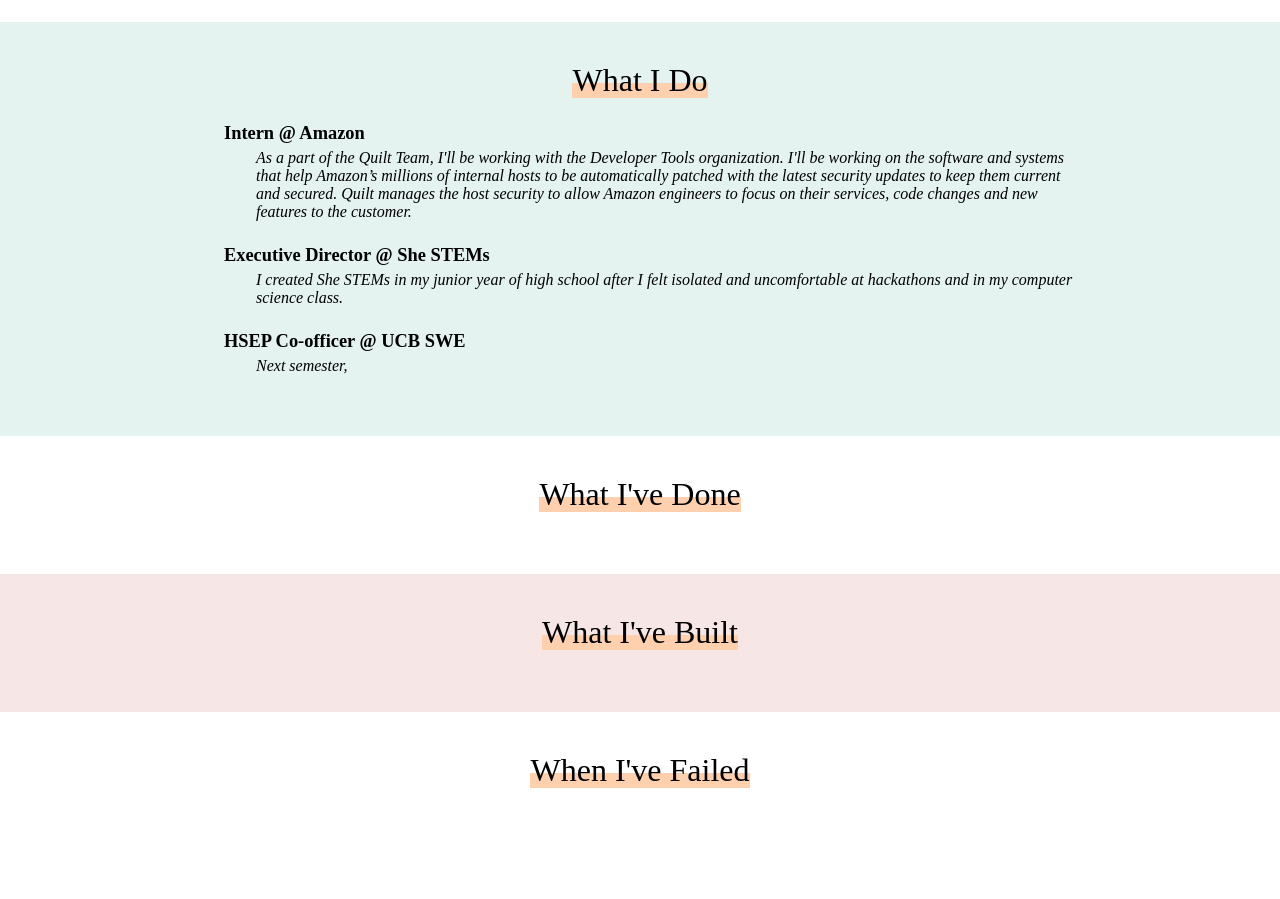
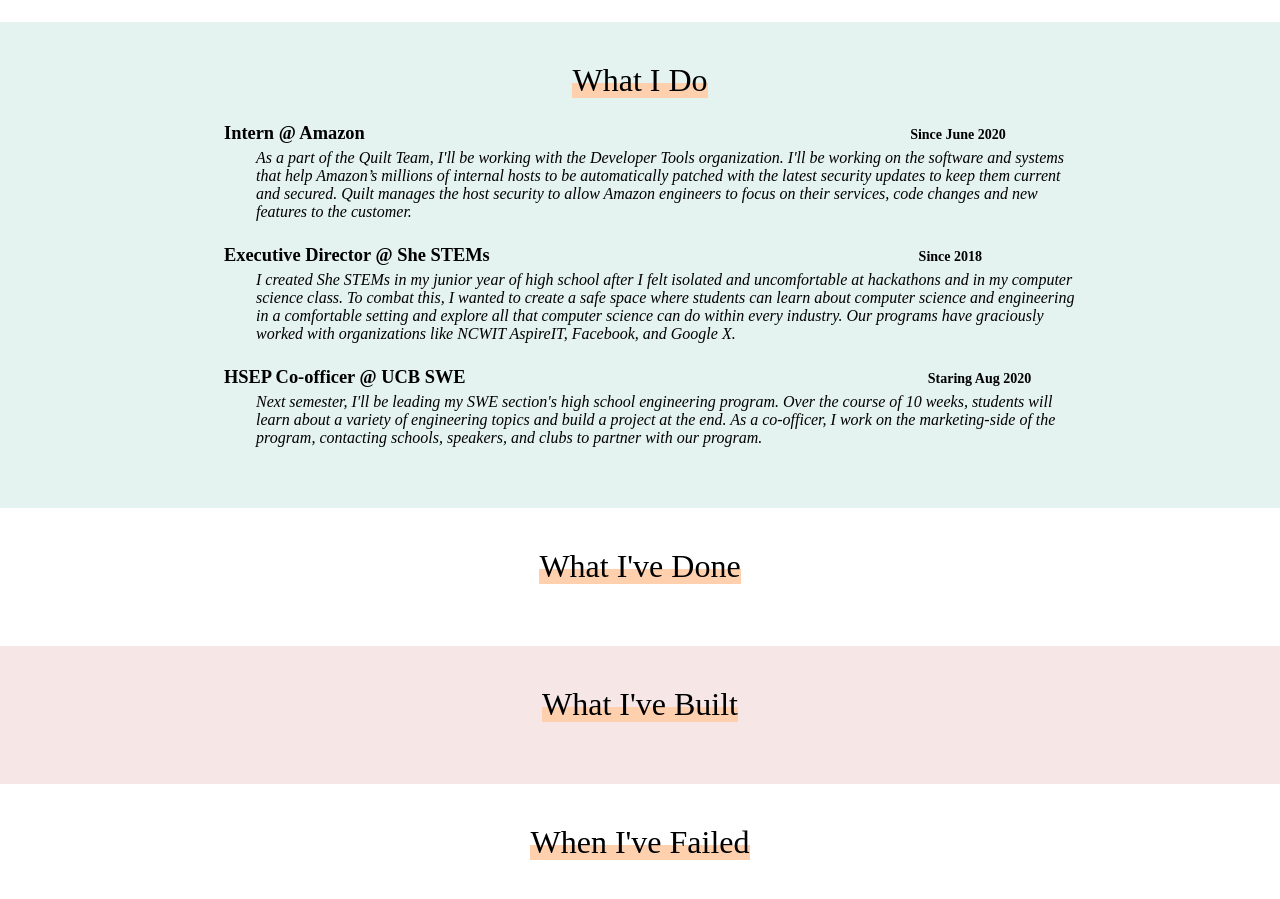
Before and after one commit to ashchu/ashchu.github.io, a plain HTML site: page index.html in a window 1280 px wide. Shown: the part 1261-2160 px from the top of the page. Drawn offline with nearby package versions, Linux system fonts and the light colour scheme; a web font is replaced by a local one.

Commit message:
adding updates

```diff
--- a/index.html
+++ b/index.html
@@ -2,7 +2,7 @@
 <html>
 <head>
 	<meta charset='utf-8'>
-	<title> Ashley's Page :)</title>
+	<title> Ashley C</title>
 	<link rel="stylesheet" type="text/css" href="style.css">
 	<link rel="stylesheet" type="text/css" href="formattedstyle.css">
 	<link rel="icon" href="img/logo.png">
@@ -172,12 +172,12 @@
 		</div>
 		<div class="desc" style="background-color: #e4f2f0">
 			<p class="title"><span class="hight">What I Do</span></p>
-			<p class="descTitle">Intern @ Amazon</p>
+			<p class="descTitle">Intern @ Amazon <span style="margin-left: 65%; font-size: 14px;">Since June 2020</span></p>
 			<p class="descText">As a part of the Quilt Team, I'll be working with the Developer Tools organization. I'll be working on the software and systems that help Amazon’s millions of internal hosts to be automatically patched with the latest security updates to keep them current and secured. Quilt manages the host security to allow Amazon engineers to focus on their services, code changes and new features to the customer.</p>
-			<p class="descTitle">Executive Director @ She STEMs</p>
-			<p class="descText">I created She STEMs in my junior year of high school after I felt isolated and uncomfortable at hackathons and in my computer science class.</p>
-			<p class="descTitle">HSEP Co-officer @ UCB SWE</p>
-			<p class="descText">Next semester, </p>
+			<p class="descTitle"><a href="https://shestemscamp.org">Executive Director @ She STEMs <span style="margin-left: 51%; font-size: 14px;">Since 2018</span></a></p>
+			<p class="descText">I created She STEMs in my junior year of high school after I felt isolated and uncomfortable at hackathons and in my computer science class. To combat this, I wanted to create a safe space where students can learn about computer science and engineering in a comfortable setting and explore all that computer science can do within every industry. Our programs have graciously worked with organizations like NCWIT AspireIT, Facebook, and Google X.</p>
+			<p class="descTitle">HSEP Co-officer @ UCB SWE <span style="margin-left: 55%; font-size: 14px;">Staring Aug 2020</span></p>
+			<p class="descText">Next semester, I'll be leading my SWE section's high school engineering program. Over the course of 10 weeks, students will learn about a variety of engineering topics and build a project at the end. As a co-officer, I work on the marketing-side of the program, contacting schools, speakers, and clubs to partner with our program. </p>
 			<br>
 			<br>
 		</div>
```
